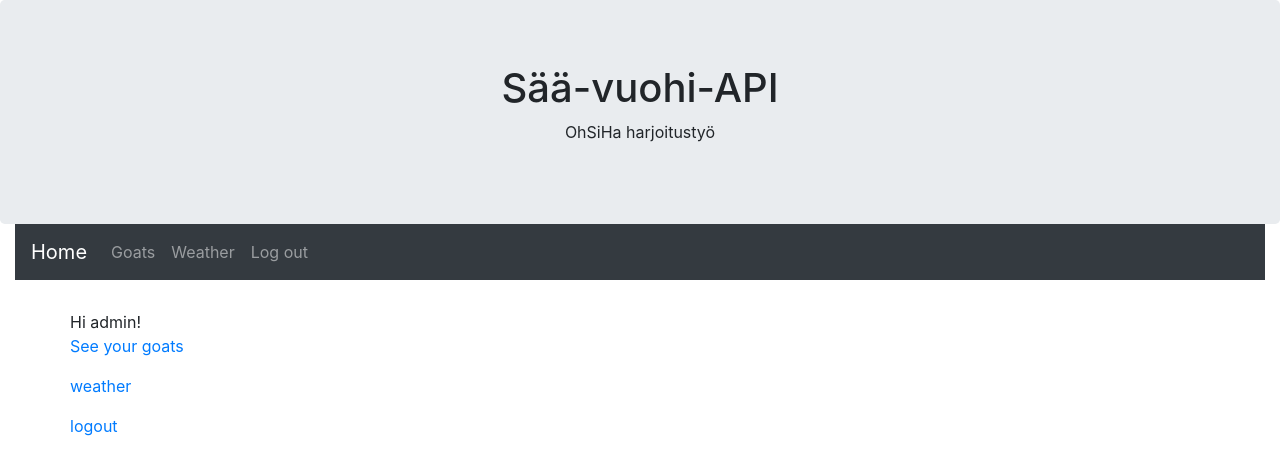
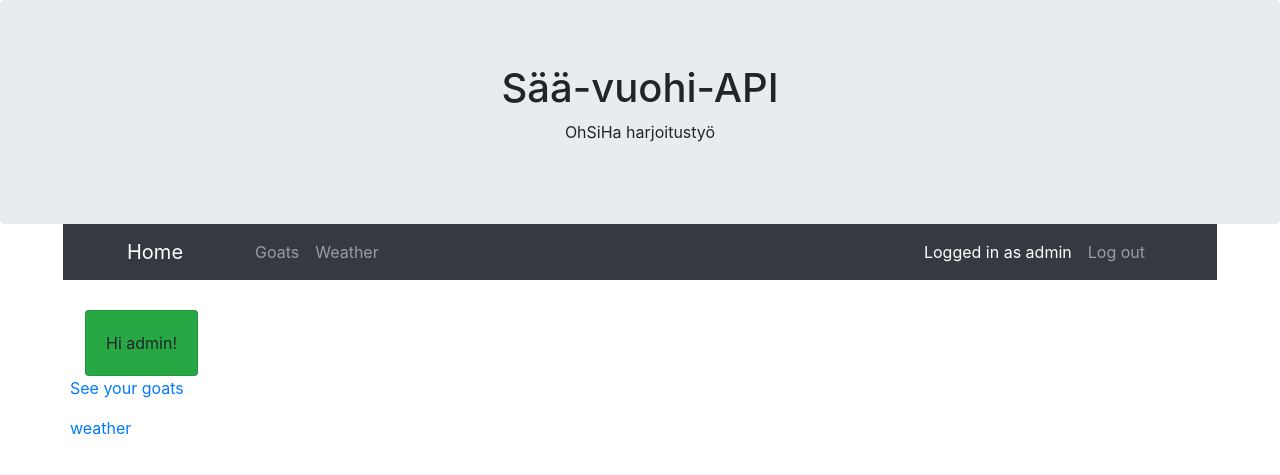
Before and after one commit to Alraatla/ohsiha, a Django app: page / in a window 1280 px wide. Shown: the top 475 px of the page. Run offline with Django 3.2, Linux system fonts and the light colour scheme; a user stored in the database is signed in; some libraries are stand-ins or nearby versions.

```diff
--- a/apiapp/templates/base.html
+++ b/apiapp/templates/base.html
@@ -16,24 +16,31 @@
   <p>OhSiHa harjoitustyö</p>
 </div>
 <div class="container-fluid">
-    <nav class="navbar navbar-expand-sm bg-dark navbar-dark">
-      <a class="navbar-brand" href="/">Home</a>
+    <nav class="navbar navbar-expand-sm bg-dark navbar-dark ml-5 mr-5">
+      <a class="navbar-brand ml-5" href="/">Home</a>
       <button class="navbar-toggler" type="button" data-toggle="collapse" data-target="#collapsibleNavbar">
         <span class="navbar-toggler-icon"></span>
       </button>
       <div class="collapse navbar-collapse" id="collapsibleNavbar">
-        <ul class="navbar-nav">
+        <ul class="navbar-nav mr-auto ml-5">
           <li class="nav-item">
             <a class="nav-link" href="/goats">Goats</a>
           </li>
           <li class="nav-item">
             <a class="nav-link" href="/weather">Weather</a>
           </li>
+        </ul>
+        {% if user.is_authenticated %}
+        <ul class="navbar-nav mr-5">
+          <li class="nav-item">
+            <p class="nav-text text-white my-2 mx-2">Logged in as {{ user.username }}</p>
+          </li>
           <li class="nav-item">
             <a class="nav-link" href="/accounts/logout">Log out</a>
           </li>
 
         </ul>
+        {% endif %}
       </div>
     </nav>
 </div>
--- a/apiapp/templates/home.html
+++ b/apiapp/templates/home.html
@@ -4,14 +4,27 @@
 
 {% block content %}
 {% if user.is_authenticated %}
-  Hi {{ user.username }}!
+<div class="col align-self-center">
+  <div class="card bg-success">
+    <div class="card-body text-center">
+      <p class="card-text">Hi {{ user.username }}!</p>
+    </div>
+  </div>
+</div>
   <p><a href="/goats/">See your goats</a></p>
   <p><a href="/weather">weather</a></p>
-  <p><a href="{% url 'logout' %}">logout</a></p>
 {% else %}
-  <p>You are not logged in</p>
-  <a href="{% url 'login' %}">login</a>
-  <br>
-  <a href="{% url 'signup' %}">register</a>
+  <div class="row align-self-center">
+    <div class="col-20 align-self-center">
+      <div class="card bg-warning mx-auto">
+        <div class="card-body text-center">
+          <p class="card-text">You are not logged in</p>
+          <a class="card-link" href="{% url 'login' %}">Login</a>
+          <a class="card-link" href="{% url 'signup' %}">Register</a>
+        </div>
+      </div>
+    </div>
+  </div>
+
 {% endif %}
 {% endblock %}
--- a/ohsihaproject/urls.py
+++ b/ohsihaproject/urls.py
@@ -23,5 +23,5 @@ urlpatterns = [
     path('admin/', admin.site.urls),
     path('accounts/', include('django.contrib.auth.urls')),
     path('accounts/', include('accounts.urls')),
-    path('', TemplateView.as_view(template_name='home.html'), name='home'),
+    # path('', TemplateView.as_view(template_name='home.html'), name='home'),
 ]
```
Also changed, not shown: db.sqlite3, 1 other file.
